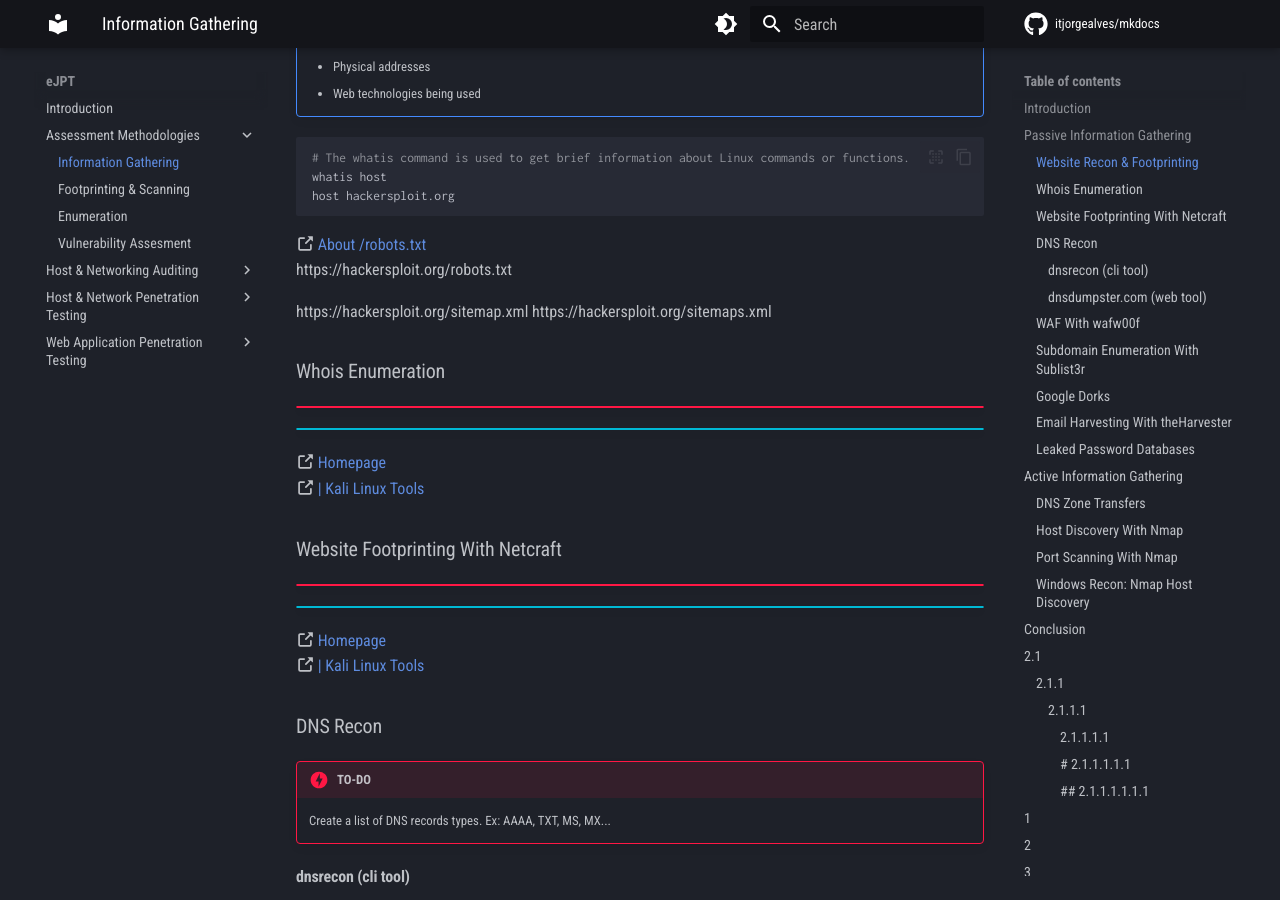
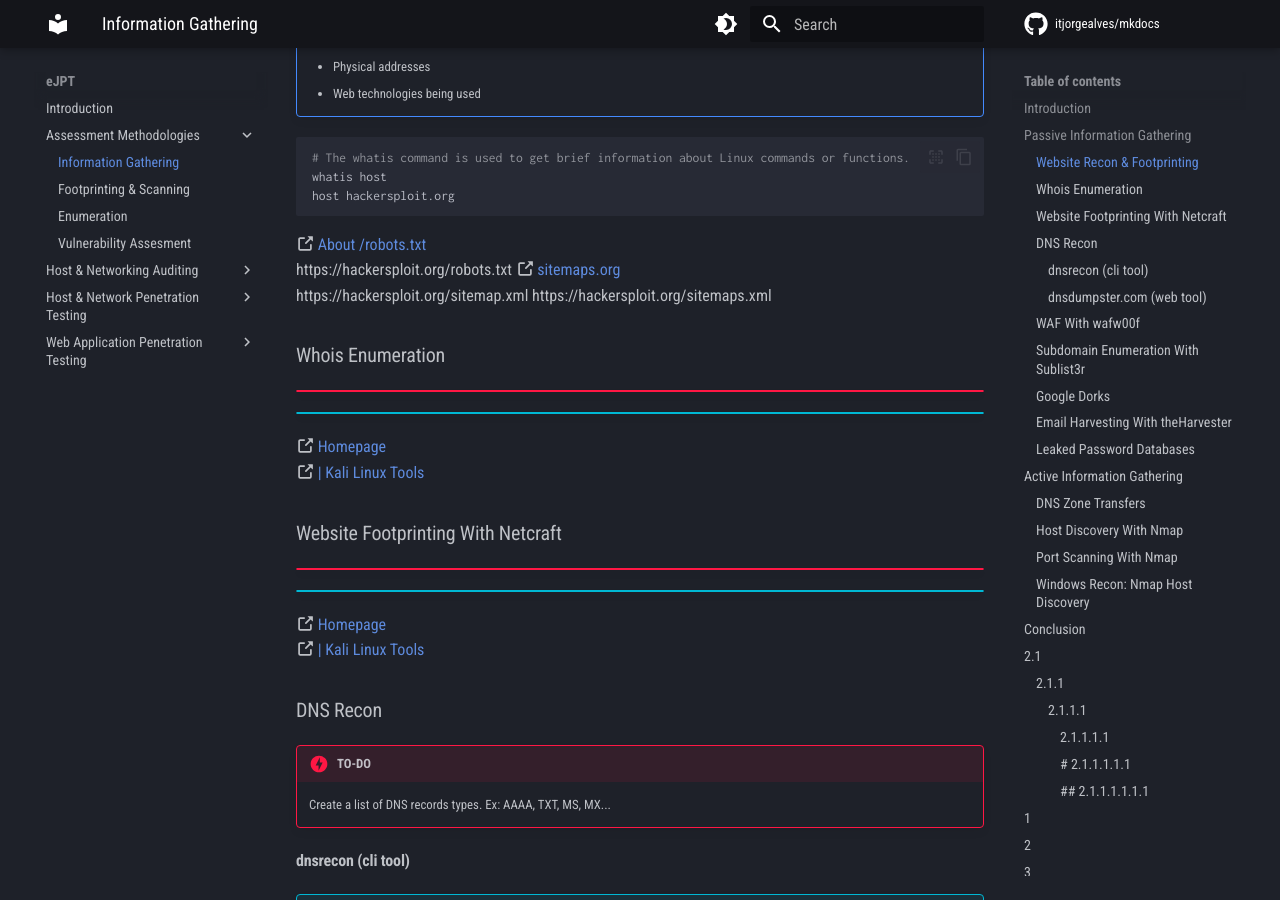
Before and after one commit to itjorgealves/mkdocs, an MkDocs documentation site: the page built from docs/eJPT/S1-Assessment-Methodologies/C1-Information-Gathering/Information-Gathering.md, in a window 1280 px wide and 900 px high, scrolled down 571 px. Built offline with MkDocs 1.6.1 and Material for MkDocs 9.7.7, drawn with Linux system fonts in a browser that asks for light colours; comment, search, counter and statistics services are not loaded.

Commit message:
Update documentation

````diff
--- a/docs/eJPT/S1-Assessment-Methodologies/C1-Information-Gathering/Information-Gathering.md
+++ b/docs/eJPT/S1-Assessment-Methodologies/C1-Information-Gathering/Information-Gathering.md
@@ -22,7 +22,7 @@ host hackersploit.org
 ```
 :octicons-link-external-16: [About /robots.txt](https://www.robotstxt.org/robotstxt.html)
 https://hackersploit.org/robots.txt
-
+:octicons-link-external-16: [sitemaps.org](https://www.sitemaps.org/)
 https://hackersploit.org/sitemap.xml
 https://hackersploit.org/sitemaps.xml
 
````
